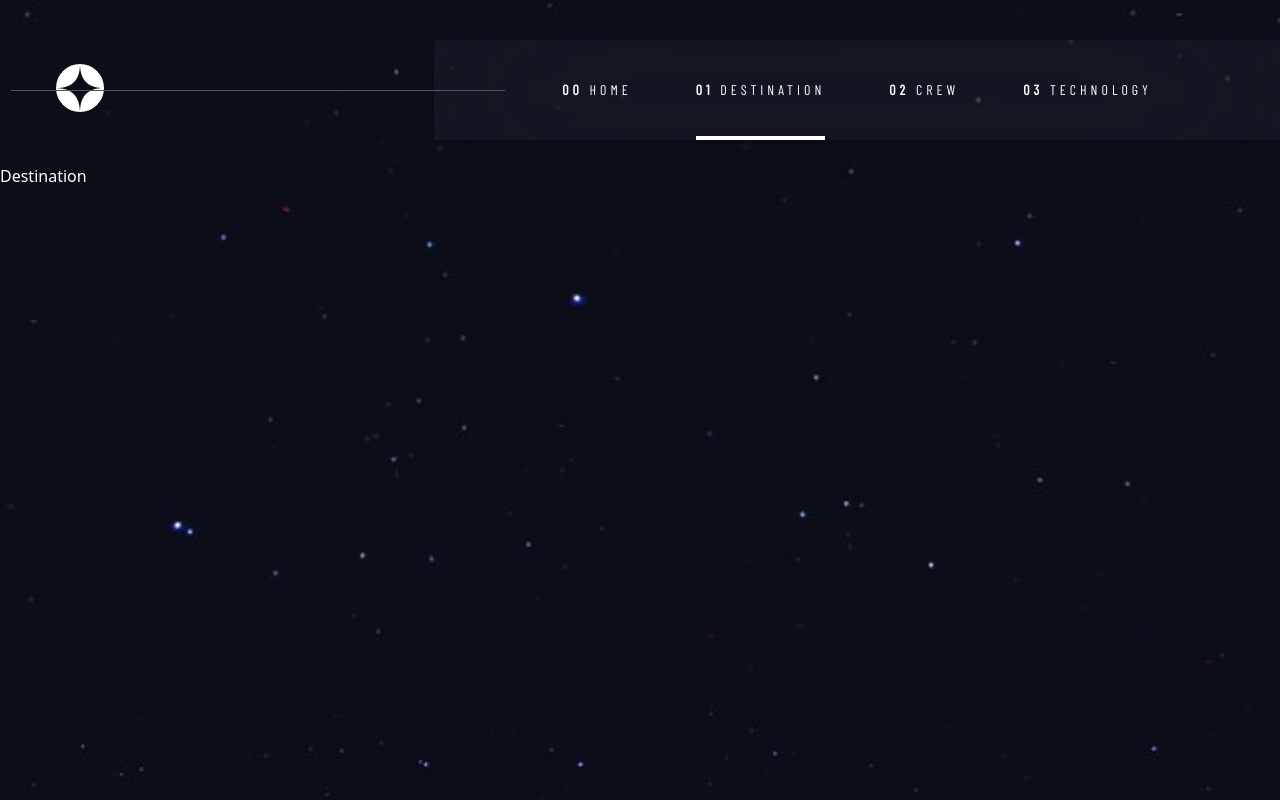
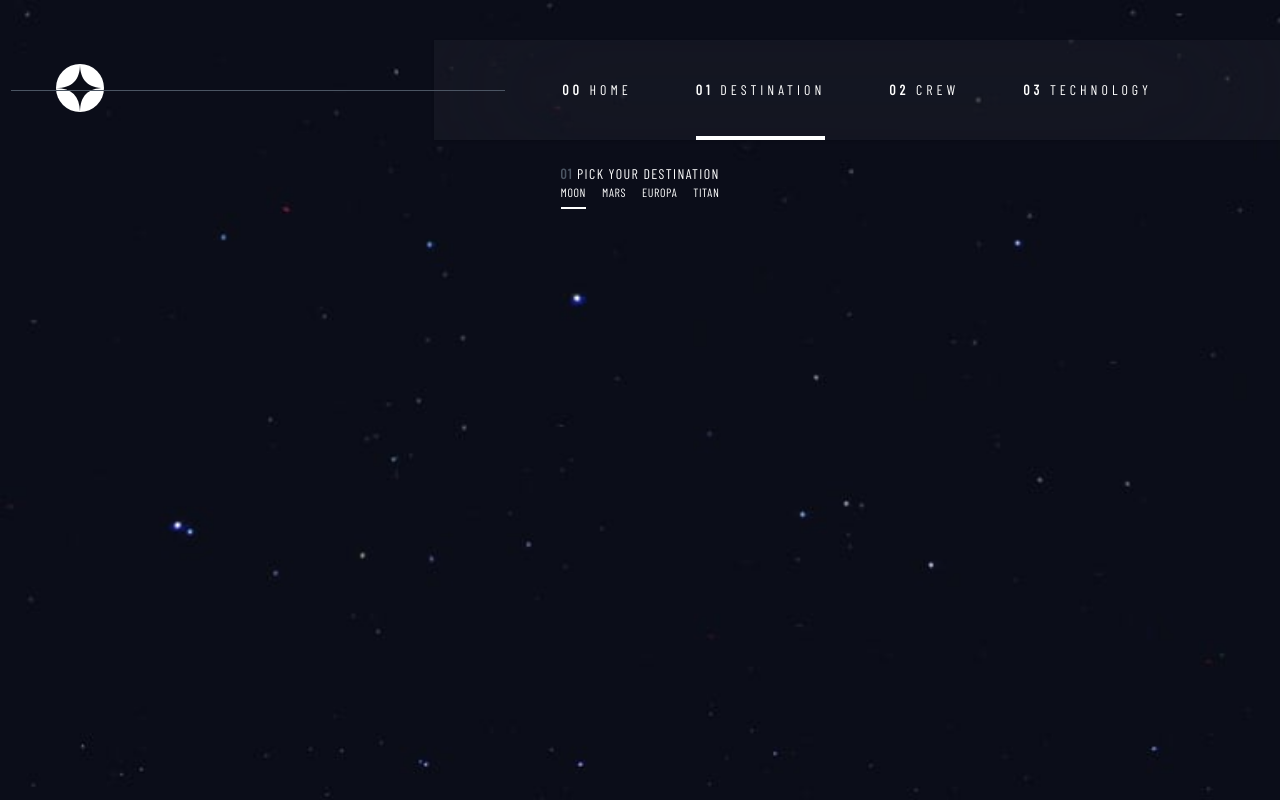
Before and after one commit to daudcloud/space-tourism, a Next.js app: page /destination in a window 1280 px wide. Built offline with nearby package versions, Linux system fonts and the light colour scheme; a web font is replaced by a local one.

Commit message:
setup destination page

```diff
--- /dev/null
+++ b/components/DestinationHeader/index.js
@@ -0,0 +1,9 @@
+export default function DestinationHeader() {
+  return (
+    <>
+      <h1 className="uppercase font-barlow text-sm tracking-widest text-center">
+        <strong className="text-gray-600">01</strong> pick your destination
+      </h1>
+    </>
+  );
+}
--- /dev/null
+++ b/components/DestinationPage/index.js
@@ -0,0 +1,14 @@
+import DestinationHeader from "../DestinationHeader";
+import DestinationPicker from "../DestinationPicker";
+import { useState } from "react";
+
+export default function DestinationPage() {
+  const [activeTab, setActiveTab] = useState("");
+  console.log(activeTab);
+  return (
+    <>
+      <DestinationHeader />
+      <DestinationPicker activeTab={activeTab} setActiveTab={setActiveTab} />
+    </>
+  );
+}
--- /dev/null
+++ b/components/DestinationPicker/index.js
@@ -0,0 +1,72 @@
+import { useState } from "react";
+
+export default function DestinationPicker({ activeTab, setActiveTab }) {
+  const changeMoon = (e) => {
+    setActiveTab(e.target.checked ? "moon" : "");
+  };
+  const changeMars = (e) => {
+    setActiveTab(e.target.checked ? "mars" : "");
+  };
+  const changeEuropa = (e) => {
+    setActiveTab(e.target.checked ? "europa" : "");
+  };
+  const changeTitan = (e) => {
+    setActiveTab(e.target.checked ? "titan" : "");
+  };
+
+  return (
+    <>
+      <div className="font-barlow flex list-none gap-4 text-xs tracking-wider justify-center">
+        <label>
+          <input
+            type="radio"
+            id="radio1"
+            name="picker"
+            defaultChecked
+            onChange={changeMoon}
+            class="peer sr-only"
+          />
+          <span className="py-2 border-b-2 border-white border-none peer-checked:border-solid">
+            MOON
+          </span>
+        </label>
+        <label>
+          <input
+            type="radio"
+            id="radio2"
+            name="picker"
+            class="peer sr-only"
+            onChange={changeMars}
+          />
+          <span className="py-2 border-b-2 border-white border-none peer-checked:border-solid">
+            MARS
+          </span>
+        </label>
+        <label>
+          <input
+            type="radio"
+            id="radio3"
+            name="picker"
+            class="peer sr-only"
+            onChange={changeEuropa}
+          />
+          <span className="py-2 border-b-2 border-white border-none peer-checked:border-solid">
+            EUROPA
+          </span>
+        </label>
+        <label>
+          <input
+            type="radio"
+            id="radio4"
+            name="picker"
+            class="peer sr-only"
+            onChange={changeTitan}
+          />
+          <span className="py-2 border-b-2 border-white border-none peer-checked:border-solid">
+            TITAN
+          </span>
+        </label>
+      </div>
+    </>
+  );
+}
--- a/components/Homepage/index.js
+++ b/components/Homepage/index.js
@@ -1,6 +1,6 @@
 import Link from "next/link";
 
-export default function Homepage({ title }) {
+export default function Homepage() {
   return (
     <>
       <div className="text-center mt-4 px-6 flex flex-col sm:mt-20 xl:mt-28 xl:flex-row xl:px-52 xl:text-left xl:items-end xl:gap-96">
--- a/pages/api/hello.js
+++ b/pages/api/hello.js
@@ -1,5 +1,6 @@
 // Next.js API route support: https://nextjs.org/docs/api-routes/introduction
+import data from "./data";
 
 export default function handler(req, res) {
-  res.status(200).json({ name: 'John Doe' })
+  res.status(200).json(data);
 }
--- a/pages/destination.js
+++ b/pages/destination.js
@@ -1,9 +1,11 @@
+import DestinationPage from "../components/DestinationPage";
 import Layout from "../components/Layout";
+
 export default function Destination() {
   return (
     <>
       <Layout page="destination" title="Frontend Mentor | Destination">
-        <h1>Destination</h1>
+        <DestinationPage />
       </Layout>
     </>
   );
```
Also changed, not shown: pages/api/data.json (renamed from example/space-tourism-website-main/starter-code/data.json).
